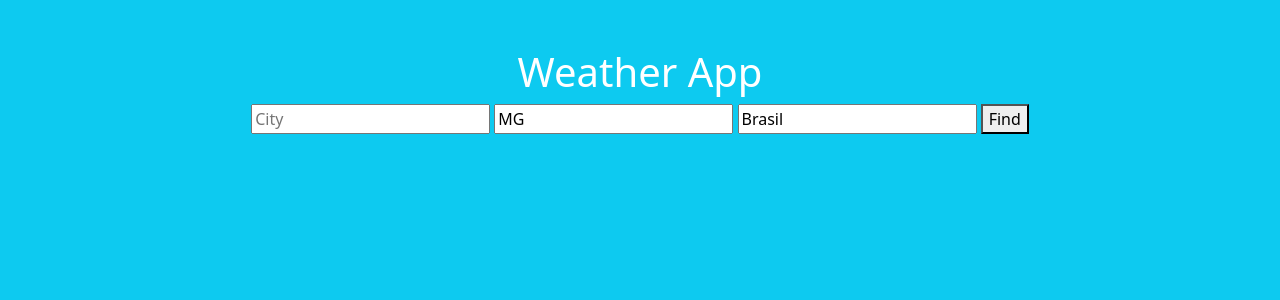
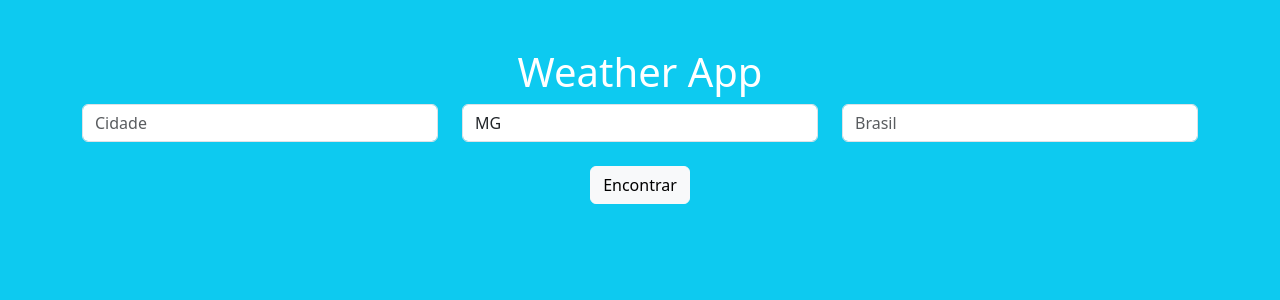
Before and after one commit to ARamosCaio/weather, a Flask app: page / in a window 1280 px wide. Shown: the top 300 px of the page. Run offline with Flask 3, Linux system fonts and the light colour scheme.

Commit message:
feat: added bootstrap style to the form

```diff
--- a/templates/index.html
+++ b/templates/index.html
@@ -3,24 +3,40 @@
 <head>
     <meta charset="UTF-8">
     <meta name="viewport" content="width=device-width, initial-scale=1.0">
-    <title>Weather APP</title>
+    <title>Weather App</title>
     <link href="https://cdn.jsdelivr.net/npm/bootstrap@5.3.0/dist/css/bootstrap.min.css" rel="stylesheet" integrity="sha384-9ndCyUaIbzAi2FUVXJi0CjmCapSmO7SnpJef0486qhLnuZ2cdeRhO02iuK6FUUVM" crossorigin="anonymous">
 </head>
 <body class="bg-info text-white">
     <div class="text-center">
         <h1 class="mt-5"> Weather App</h1>
-        <form action="/" method="post">
-            <input type="text" id="cityName" name="cityName" placeholder="City">
-            <input type="text" id="stateName" name="stateName" value="MG">
-            <input type="text" id="countryName" name="countryName" value="Brasil">
-            <button>Find</button>
-        </form>
-        <br>
-        {% if data %}
-        {{ data.main }}: {{ data.description }} <br>
-        {{ data.icon }}
-        {{ data.temperature }} °C
-        {% endif %}
+            <form action="/" method="post">
+                <div class="container">
+                    <div class="row">
+                        <div class="col-sm">
+                            <input type="text" id="cityName" name="cityName" placeholder="Cidade" class="form-control">
+                        </div>
+
+                        <div class="col-sm">
+                            <input type="text" id="stateName" name="stateName" value ="MG" class="form-control">
+                        </div>
+
+                        <div class="col-sm">
+                            <input type="text" id="countryName" name="countryName" placeholder="Brasil" class="form-control">
+                        </div>
+                    </div>
+
+                </div>
+                <br>
+
+                <button class="sumbit btn btn-light">Encontrar</button>
+            </form>
+
+            <br>
+            {% if data %}
+            <p class="fs-3">{{ data.main }}: {{ data.description }} <br></p>
+            <img src="https://openweathermap.org/img/wn/{{data.icon}}@2x.png" alt="Weather icon">
+            <p class="fs-3">Temperature: {{ data.temperature }} °C <br></p>
+            {% endif %}
     </div>
         <script src="https://cdn.jsdelivr.net/npm/bootstrap@5.3.0/dist/js/bootstrap.bundle.min.js" integrity="sha384-geWF76RCwLtnZ8qwWowPQNguL3RmwHVBC9FhGdlKrxdiJJigb/j/68SIy3Te4Bkz" crossorigin="anonymous"></script>
 
```
